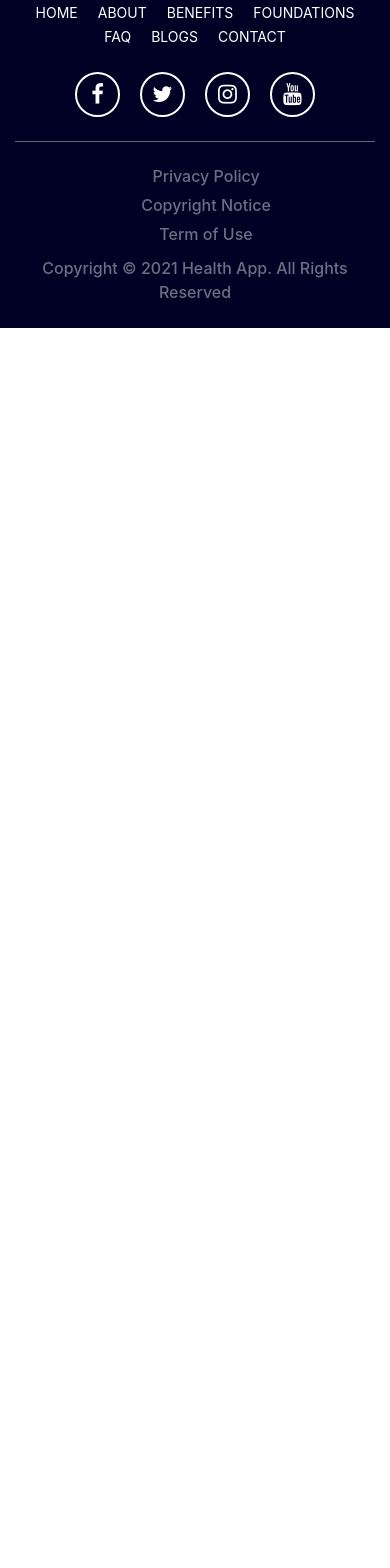
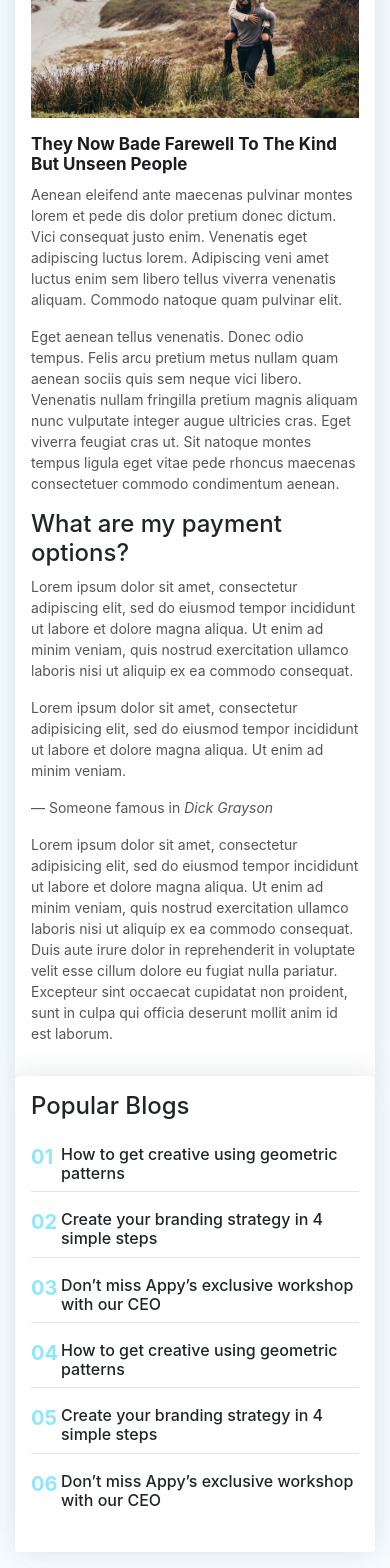
Before and after one commit to Netset-Software/Traffic-light-control, a React (Create React App) app: page /blog_details in a window 390 px wide. Shown: the part 360-1928 px from the top of the page. Before the commit the page ends 844 px from the top, so only its background shows below. Built offline with nearby package versions, Linux system fonts and the light colour scheme.

Commit message:
blogdetails

```diff
--- a/public/assets/css/style.css
+++ b/public/assets/css/style.css
@@ -69,6 +69,29 @@ input:focus, textarea:focus{
 }
 .lng_row .dropdown-item{
         padding: 6px 8px;
+}
+.blog-single{
+    background: #00c9ff0a;
+}
+.blog-single .article{
+    background: white;
+    box-shadow: 0 0 30px rgb(31 45 61 / 13%);
+    padding: 16px;
+}
+.blog-single h2{
+    color: #1d1d20;
+    font-weight: 700;
+    font-size: 28px;
+    margin: 10px 0;
+}
+.blog-single p{
+    color: #565656;
+    font-weight: 400;
+}
+.blog-single .popular{
+    background: white;
+    box-shadow: 0 0 30px rgb(31 45 61 / 13%);
+    padding: 16px;
 }
 .header .nav-item .nav-link {
     color: white;
--- a/src/App.css
+++ b/src/App.css
@@ -524,14 +524,14 @@ color: #00c9ff;
     color: #000000;
 }
 .about_sec p{
-    font-size: 19px;
+    font-size: 17px;
     font-weight: 500;
     color: #424242;
     line-height: 1.8;
 }
 
 .about_sec1 p{
-    font-size: 19px;
+    font-size: 17px;
     font-weight: 500;
     color: #424242;
     line-height: 1.8;
@@ -1834,6 +1834,12 @@ input[type="file"]{
     .carticon_row{
         margin-top: 9px;
     }
+    .blog-single h2 {
+        font-size: 17px;
+    }
+    .blog-single p {
+        font-size: 14px;
+    }
 
 }
 @media (max-width:767px){
--- a/src/App.js
+++ b/src/App.js
@@ -31,6 +31,7 @@ import {BrowserRouter as Router, Switch, Route} from'react-router-dom';
 import { ToastContainer } from 'react-toastify';
 import 'react-toastify/dist/ReactToastify.css';
 import Product_details from './Components/Product_details';
+import Blog_details from './Components/Blog_details';
 
 function App() {
   return (
@@ -64,6 +65,7 @@ function App() {
             <Route  path="/cards" component={Cards} />
             <Route  path="/cart" component={Cart} />
             <Route  path="/checkout" component={Checkout} />
+            <Route  path="/blog_details" component={Blog_details} />
 
       </Switch>
       <Footer />
--- a/src/Components/Blog.js
+++ b/src/Components/Blog.js
@@ -15,7 +15,7 @@ const Blog = () => {
                             <div className="row">
                                 <div className="col-md-6 mb-3">
                                     <div>
-                                        <a href="/#">
+                                        <a href="/blog_details">
 
                                             <div className="img_row shadow-sm">
                                                 <img src={require('../images/blog1.jpg').default} alt="" />
@@ -24,20 +24,14 @@ const Blog = () => {
                                             <h3 className="blog_title">How to create a profile page using Appy</h3>
                                             <p className="blog_paragraph mt-2">Lorem ipsum dolor sit amet, consectetur adipiscing elit, sed do eiusmod tempor incididunt ut labore et dolore magna aliqua.</p>
                                         </a>
-                                        <div className="user_img_row">
-                                                <span>
-                                                    <img src={require('../images/user_img.jpg').default} alt="" />
 
-                                                </span>
-                                                <p className="ml-2">By <a href="/#">Lisa Allison</a> Oct22, 2021</p>
-                                            </div>
                                     </div>
                                     <hr />
                                 </div>
 
                                 <div className="col-md-6 mb-3">
                                     <div>
-                                        <a href="/#">
+                                        <a href="/blog_details">
 
                                             <div className="img_row shadow-sm">
                                                 <img src={require('../images/blog2.jpg').default} alt="" />
@@ -46,19 +40,13 @@ const Blog = () => {
                                             <h3 className="blog_title">How to create a profile page using Appy</h3>
                                             <p className="blog_paragraph mt-2">Lorem ipsum dolor sit amet, consectetur adipiscing elit, sed do eiusmod tempor incididunt ut labore et dolore magna aliqua.</p>
                                         </a>
-                                        <div className="user_img_row">
-                                                <span>
-                                                    <img src={require('../images/user_img.jpg').default} alt="" />
 
-                                                </span>
-                                                <p className="ml-2">By <a href="/#">Lisa Allison</a> Oct22, 2021</p>
-                                            </div>
                                     </div>
                                     <hr />
                                 </div>
                                 <div className="col-md-6 mb-3">
                                     <div>
-                                        <a href="/#">
+                                        <a href="/blog_details">
 
                                             <div className="img_row shadow-sm">
                                                 <img src={require('../images/blog3.jpg').default} alt="" />
@@ -67,19 +55,13 @@ const Blog = () => {
                                             <h3 className="blog_title">How to create a profile page using Appy</h3>
                                             <p className="blog_paragraph mt-2">Lorem ipsum dolor sit amet, consectetur adipiscing elit, sed do eiusmod tempor incididunt ut labore et dolore magna aliqua.</p>
                                         </a>
-                                        <div className="user_img_row">
-                                                <span>
-                                                    <img src={require('../images/user_img.jpg').default} alt="" />
 
-                                                </span>
-                                                <p className="ml-2">By <a href="/#">Lisa Allison</a> Oct22, 2021</p>
-                                            </div>
                                     </div>
 
                                 </div>
                                 <div className="col-md-6 mb-3">
                                     <div>
-                                        <a href="/#">
+                                        <a href="/blog_details">
 
                                             <div className="img_row shadow-sm">
                                                 <img src={require('../images/blog4.jpg').default} alt="" />
@@ -88,20 +70,14 @@ const Blog = () => {
                                             <h3 className="blog_title">How to create a profile page using Appy</h3>
                                             <p className="blog_paragraph mt-2">Lorem ipsum dolor sit amet, consectetur adipiscing elit, sed do eiusmod tempor incididunt ut labore et dolore magna aliqua.</p>
                                         </a>
-                                        <div className="user_img_row">
-                                                <span>
-                                                    <img src={require('../images/user_img.jpg').default} alt="" />
 
-                                                </span>
-                                                <p className="ml-2">By <a href="/#">Lisa Allison</a> Oct22, 2021</p>
-                                            </div>
                                     </div>
                                 </div>
                             </div>
                         </div>
                         <div className="col-md-4">
                             <div className="popular">
-                                <h4>Popular</h4>
+                                <h4>Popular Blogs</h4>
                                 <ul className="p-0 mt-4">
                                     <li>
                                         <span>
@@ -109,7 +85,7 @@ const Blog = () => {
                                         </span>
                                         <div>
                                             <h6>How to get creative using geometric patterns</h6>
-                                            <p>By <a href="/#">Lisa Allison</a> Oct22, 2021</p>
+
                                         </div>
                                     </li>
                                     <li>
@@ -118,7 +94,7 @@ const Blog = () => {
                                         </span>
                                         <div>
                                             <h6>Create your branding strategy in 4 simple steps</h6>
-                                            <p>By <a href="/#">Lisa Allison</a> Oct22, 2021</p>
+
                                         </div>
                                     </li>
                                     <li>
@@ -127,7 +103,7 @@ const Blog = () => {
                                         </span>
                                         <div>
                                             <h6>Don’t miss Appy’s exclusive workshop with our CEO</h6>
-                                            <p>By <a href="/#">Lisa Allison</a> Oct22, 2021</p>
+
                                         </div>
                                     </li>
                                     <li>
@@ -136,7 +112,7 @@ const Blog = () => {
                                         </span>
                                         <div>
                                             <h6>How to get creative using geometric patterns</h6>
-                                            <p>By <a href="/#">Lisa Allison</a> Oct22, 2021</p>
+
                                         </div>
                                     </li>
                                     <li>
@@ -145,7 +121,7 @@ const Blog = () => {
                                         </span>
                                         <div>
                                             <h6>Create your branding strategy in 4 simple steps</h6>
-                                            <p>By <a href="/#">Lisa Allison</a> Oct22, 2021</p>
+
                                         </div>
                                     </li>
                                     <li>
@@ -154,7 +130,7 @@ const Blog = () => {
                                         </span>
                                         <div>
                                             <h6>Don’t miss Appy’s exclusive workshop with our CEO</h6>
-                                            <p>By <a href="/#">Lisa Allison</a> Oct22, 2021</p>
+
                                         </div>
                                     </li>
                                 </ul>
--- /dev/null
+++ b/src/Components/Blog_details.js
@@ -0,0 +1,109 @@
+const Blog_details = () => {
+    return(
+        <>
+        <div className="blog-single py-4">
+            <div className="container">
+                <div className="row align-items-start">
+                    <div className="col-lg-8">
+                        <article className="article">
+                            {/* <div className="user_img_row">
+                                <span>
+                                    <img src={require('../images/user_img.jpg').default} alt="" />
+
+                                </span>
+                                <p className="ml-2">By <a href="/#">Lisa Allison</a> Oct22, 2021</p>
+                            </div> */}
+                            <div className="article-img">
+                                <img src={require('../images/blogimg.jpg').default} title="" alt="" />
+                            </div>
+                            <div className="article-title mt-3">
+
+                                <h2>They Now Bade Farewell To The Kind But Unseen People</h2>
+                                <div className="media">
+                                    <div className="avatar">
+                                    {/* <img src={require('').default} title="" alt="" /> */}
+                                    </div>
+                                </div>
+                            </div>
+                            <div className="article-content">
+                                <p>Aenean eleifend ante maecenas pulvinar montes lorem et pede dis dolor pretium donec dictum. Vici consequat justo enim. Venenatis eget adipiscing luctus lorem. Adipiscing veni amet luctus enim sem libero tellus viverra venenatis aliquam. Commodo natoque quam pulvinar elit.</p>
+                                <p>Eget aenean tellus venenatis. Donec odio tempus. Felis arcu pretium metus nullam quam aenean sociis quis sem neque vici libero. Venenatis nullam fringilla pretium magnis aliquam nunc vulputate integer augue ultricies cras. Eget viverra feugiat cras ut. Sit natoque montes tempus ligula eget vitae pede rhoncus maecenas consectetuer commodo condimentum aenean.</p>
+                                <h4>What are my payment options?</h4>
+                                <p>Lorem ipsum dolor sit amet, consectetur adipiscing elit, sed do eiusmod tempor incididunt ut labore et dolore magna aliqua. Ut enim ad minim veniam, quis nostrud exercitation ullamco laboris nisi ut aliquip ex ea commodo consequat.</p>
+                                <blockquote>
+                                    <p>Lorem ipsum dolor sit amet, consectetur adipisicing elit, sed do eiusmod tempor incididunt ut labore et dolore magna aliqua. Ut enim ad minim veniam.</p>
+                                    <p className="blockquote-footer">Someone famous in <cite title="Source Title">Dick Grayson</cite></p>
+                                </blockquote>
+                                <p>Lorem ipsum dolor sit amet, consectetur adipisicing elit, sed do eiusmod tempor incididunt ut labore et dolore magna aliqua. Ut enim ad minim veniam, quis nostrud exercitation ullamco laboris nisi ut aliquip ex ea commodo consequat. Duis aute irure dolor in reprehenderit in voluptate velit esse cillum dolore eu fugiat nulla pariatur. Excepteur sint occaecat cupidatat non proident, sunt in culpa qui officia deserunt mollit anim id est laborum.</p>
+                            </div>
+                        </article>
+
+                    </div>
+                    <div className="col-lg-4 blog-aside">
+                    <div className="popular">
+                                <h4>Popular Blogs</h4>
+                                <ul className="p-0 mt-4">
+                                    <li>
+                                        <span>
+                                            01
+                                        </span>
+                                        <div>
+                                            <h6>How to get creative using geometric patterns</h6>
+
+                                        </div>
+                                    </li>
+                                    <li>
+                                        <span>
+                                            02
+                                        </span>
+                                        <div>
+                                            <h6>Create your branding strategy in 4 simple steps</h6>
+
+                                        </div>
+                                    </li>
+                                    <li>
+                                        <span>
+                                            03
+                                        </span>
+                                        <div>
+                                            <h6>Don’t miss Appy’s exclusive workshop with our CEO</h6>
+
+                                        </div>
+                                    </li>
+                                    <li>
+                                        <span>
+                                            04
+                                        </span>
+                                        <div>
+                                            <h6>How to get creative using geometric patterns</h6>
+
+                                        </div>
+                                    </li>
+                                    <li>
+                                        <span>
+                                            05
+                                        </span>
+                                        <div>
+                                            <h6>Create your branding strategy in 4 simple steps</h6>
+
+                                        </div>
+                                    </li>
+                                    <li>
+                                        <span>
+                                            06
+                                        </span>
+                                        <div>
+                                            <h6>Don’t miss Appy’s exclusive workshop with our CEO</h6>
+
+                                        </div>
+                                    </li>
+                                </ul>
+                            </div>
+                    </div>
+                </div>
+            </div>
+        </div>
+        </>
+    )
+}
+export default Blog_details;
```
Also changed, not shown: src/images/blogimg.jpg (added).
